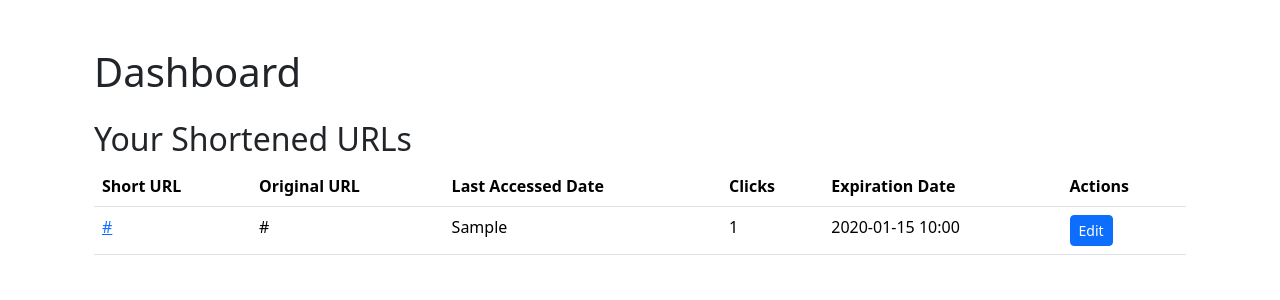
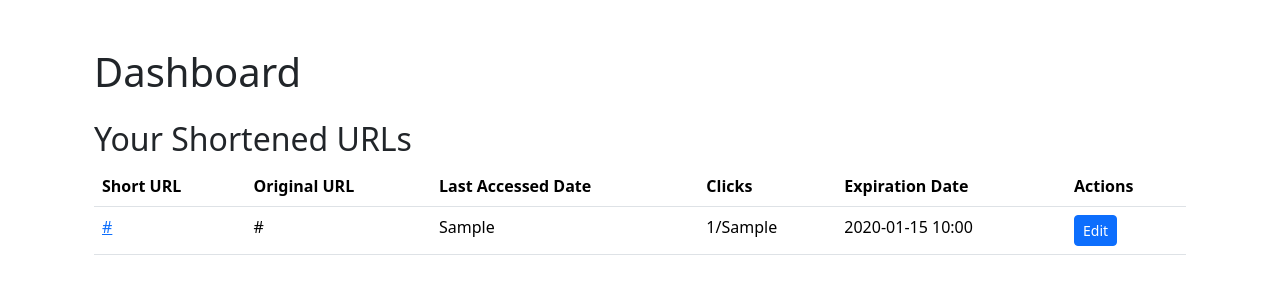
Before and after one commit to JGardner01/URL-Shortener, a Flask app: page /dashboard in a window 1280 px wide. Shown: the part 56-356 px from the top of the page. Run offline with Flask 3, Linux system fonts and the light colour scheme; a user stored in the database is signed in; a database or web service that is not in the repository returns one stand-in record (values such as "Sample title").

Commit message:
Changed get_users_urls in the shortener.py script to only get non expired urls (expired urls are cleaned up by scheduler or by clicking).
Created dashboard.css to manage overflow of the original url being too long.

Added buttons allowing users to login and register if they are using a guest account on the dashboard.html.

```diff
--- a/app/main/shortener.py
+++ b/app/main/shortener.py
@@ -6,6 +6,7 @@
 import re
 import qrcode
 import base64
+from datetime import datetime, timezone
 
 #length set at temporary value 5
 def generate_short_url_code(length=5):
@@ -45,12 +46,35 @@
 
 def get_users_urls():
     urls = current_app.urls
+    current_time = datetime.now(timezone.utc)
 
     if current_user.is_authenticated:
-        return list(urls.find({"user_id": current_user.get_id()}))
+        return list(urls.find({
+            "user_id": current_user.get_id(),
+            "$and": [
+                {"expiration_date": {"$gte": current_time}},
+                {"$or": [
+                    {"click_limit": {"$exists": False}},
+                    {"$expr": {"$lt": ["$click_count", "$click_limit"]}}
+                    ]}
+            ]
+        }))
     else:
         guest_url_codes = session.get("guest_url_codes", [])
         if guest_url_codes:
-            return list(urls.find({"short_url_code": {"$in": guest_url_codes}}))
+            return list(urls.find({
+                "short_url_code": {"$in": guest_url_codes},
+                "$and": [
+                    {"expiration_date": {"$gte": current_time}},
+                    {"$or": [
+                        {"click_limit": {"$exists": False}},
+                        {"$expr": {"$lt": ["$click_count", "$click_limit"]}}
+                    ]}
+                ]
+            }))
         else:
             return []
+
+
+
+    return url_codes
--- /dev/null
+++ b/app/main/static/css/dashboard.css
@@ -0,0 +1,6 @@
+td.overflow-url {
+    max-width: 15rem;
+    overflow: hidden;
+    white-space: nowrap;
+    text-overflow: ellipsis;
+}
--- a/app/main/templates/dashboard.html
+++ b/app/main/templates/dashboard.html
@@ -1,9 +1,10 @@
 {% extends "base.html" %}
 {% set display_navbar = True %}
 
+{% block content %}
+    <link rel="stylesheet" href="{{ url_for("main.static", filename="css/dashboard.css") }}">
 
-{% block content %}
-    <div class="container mt-5">
+    <div class="container-fluid mt-5">
         <h1 class="mb-4">Dashboard</h1>
         <div class="row justify-content-center">
             <div class="col-md-12">
@@ -13,21 +14,21 @@
                         <table class="table">
                             <thead>
                                 <tr>
-                                    <th scope="col" class="text-left">Short URL</th>
-                                    <th scope="col" class="text-left">Original URL</th>
-                                    <th scope="col" class="text-left">Last Accessed Date</th>
-                                    <th scope="col" class="text-left">Clicks</th>
-                                    <th scope="col" class="text-left">Expiration Date</th>
-                                    <th scope="col" class="text-left">Actions</th>
+                                    <th scope="col">Short URL</th>
+                                    <th scope="col">Original URL</th>
+                                    <th scope="col">Last Accessed Date</th>
+                                    <th scope="col">Clicks</th>
+                                    <th scope="col">Expiration Date</th>
+                                    <th scope="col">Actions</th>
                                 </tr>
                             </thead>
                             <tbody>
                             {% for url in user_urls %}
                                 <tr>
                                     <td><a href="{{ url.short_url_code }}">{{ url.short_url_code }}</a></td></td>
-                                    <td>{{ url.original_url }}</td>
+                                    <td class="overflow-url">{{ url.original_url }}</td>
                                     <td>{{ url.last_accessed or "Never"}}</td>
-                                    <td>{{ url.click_count }}</td>
+                                    <td>{{ url.click_count }}{% if url.click_limit %}/{{ url.click_limit }}{% endif %}</td>
                                     <td>{{ url.expiration_date.strftime("%Y-%m-%d %H:%M")}}</td>
                                     <td><a href="#" class="btn btn-sm btn-primary">Edit</a></td>
                                 </tr>
@@ -35,6 +36,12 @@
                             </tbody>
                         </table>
                     </div>
+                    {% if not current_user.is_authenticated %}
+                        <div class="mt-4 text-center">
+                            <p>You are using URL Shortener as a guest, save your URLs to an account below.</p>
+                                <a href="{{ url_for('auth.register') }}" class="btn btn-success">Register</a> <a href="{{ url_for('auth.login') }}" class="btn btn-primary">Login</a>
+                        </div>
+                    {% endif %}
                 {% else %}
                     <p>You have no shortened URLs.</p>
                 {% endif %}
```
